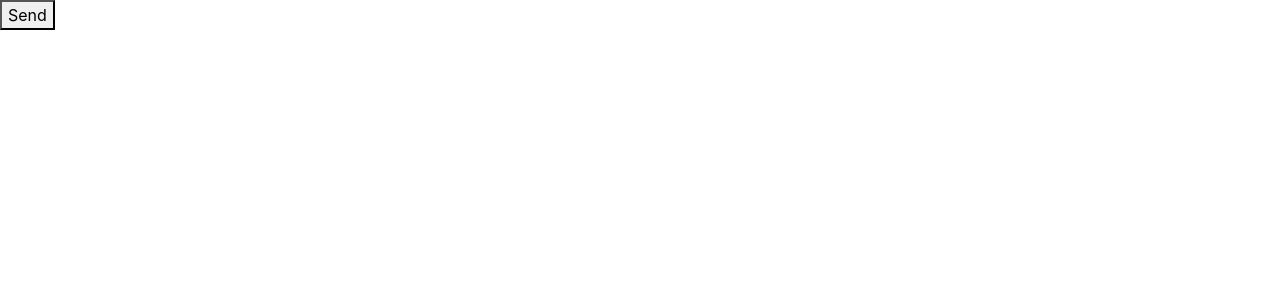
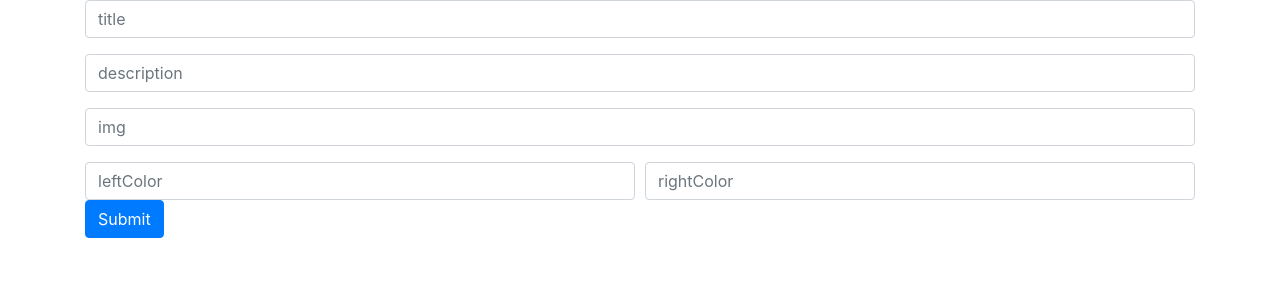
Before and after one commit to carlosvldz/fitness-app, a React (Create React App) app: page /exercise/new in a window 1280 px wide. Shown: the top 300 px of the page. Built offline with nearby package versions, Linux system fonts and the light colour scheme.

Commit message:
add form with controled components in ExerciseNew.js

```diff
--- a/src/pages/ExerciseNew.js
+++ b/src/pages/ExerciseNew.js
@@ -1,12 +1,86 @@
 import React from "react";
 
 class ExerciseNew extends React.Component {
-  handleClick = () => {
-    console.log("Clicked");
+  state = {};
+
+  handleSubmit = (e) => {
+    e.preventDefault();
+    console.log(this.state);
+  };
+
+  handleChange = (e) => {
+    // let partialState = {};
+    // partialState[e.target.name] = e.target.value;
+    // this.setState(partialState);
+
+    this.setState({
+      [e.target.name]: e.target.value,
+    });
   };
 
   render() {
-    return <button onClick={this.handleClick}>Send</button>;
+    return (
+      <div className="container">
+        <form onSubmit={this.handleSubmit}>
+          <div className="form-group">
+            <input
+              type="text"
+              className="form-control"
+              placeholder="title"
+              name="title"
+              onChange={this.handleChange}
+              value={this.state.title}
+            />
+          </div>
+          <div className="form-group">
+            <input
+              type="text"
+              className="form-control"
+              placeholder="description"
+              name="description"
+              onChange={this.handleChange}
+              value={this.state.description}
+            />
+          </div>
+          <div className="form-group">
+            <input
+              type="text"
+              className="form-control"
+              placeholder="img"
+              name="img"
+              onChange={this.handleChange}
+              value={this.state.img}
+            />
+          </div>
+          <div className="form-row">
+            <div className="col">
+              <input
+                type="text"
+                className="form-control"
+                placeholder="leftColor"
+                name="leftColor"
+                onChange={this.handleChange}
+                value={this.state.leftColor}
+              />
+            </div>
+            <div className="col">
+              <input
+                type="text"
+                className="form-control"
+                placeholder="rightColor"
+                name="rightColor"
+                onChange={this.handleChange}
+                value={this.state.rightColor}
+              />
+            </div>
+          </div>
+
+          <button type="submit" className="btn btn-primary">
+            Submit
+          </button>
+        </form>
+      </div>
+    );
   }
 }
 
```
